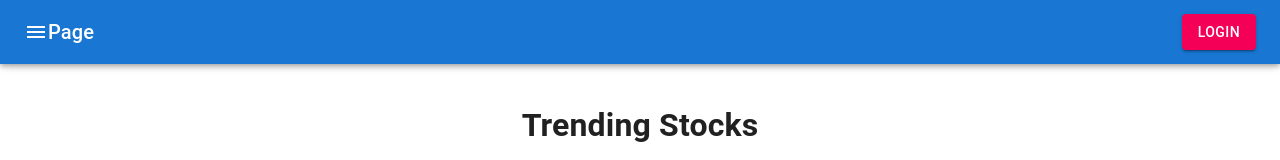
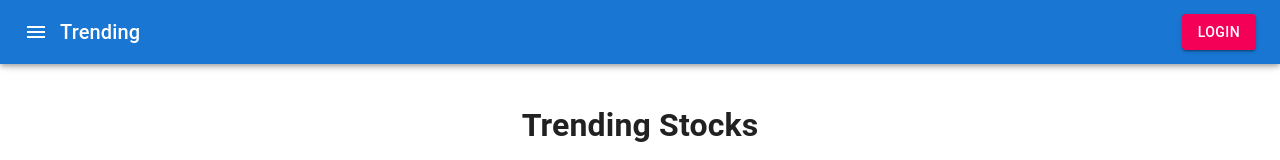
Before and after one commit to MatanNoach/StocksApp, a React (Create React App) app: page /trending in a window 1280 px wide. Shown: the top 160 px of the page. Built offline with nearby package versions, Linux system fonts and the light colour scheme.

Commit message:
adding page names

```diff
--- a/src/App.js
+++ b/src/App.js
@@ -32,7 +32,7 @@ class App extends Component {
                 path={p.path}
                 render={() => {
                   return (
-                  <Wrapper>
+                  <Wrapper page={p.name}>
                     {p.userOnly?
                     (// authenticated user? component. else, demand login
                       this.props.auth.token ? p.component : <Login/>
--- a/src/Pages.js
+++ b/src/Pages.js
@@ -7,26 +7,31 @@ import NotFound from "./components/Pages/NotFound";
 
 const wrappedPages = [
   {
+    name:"Trending",
     component: <Trending />,
     path: "/trending",
     userOnly: false,
   },
   {
+    name:"",
     component: <Login />,
     path: "/login",
     userOnly: false,
   },
   {
+    name:"Profile",
     component: <Profile />,
     path: "/profile",
     userOnly: true,
   },
   {
+    name:"Compare",
     component: <Compare />,
     path: "/compare",
-    userOnly: true,
+    userOnly: false,
   },
   {
+    name:"My Stocks",
     component: <MyStocks />,
     path: "/myStocks",
     userOnly: true,
--- a/src/components/Topbar.js
+++ b/src/components/Topbar.js
@@ -1,10 +1,10 @@
 import { Component } from "react";
 import LogoutButton from "./LogoutButton";
-import { Button } from "@material-ui/core";
+import { Button, IconButton } from "@material-ui/core";
 import { connect } from "react-redux";
 import MuiAppBar from "@mui/material/AppBar";
 import { styled } from "@mui/system";
-import { createTheme, IconButton, Toolbar, Typography,Box } from "@mui/material";
+import { createTheme, Toolbar, Typography, Box } from "@mui/material";
 import { ThemeProvider } from "@mui/system";
 import MenuIcon from "@mui/icons-material/Menu";
 const theme = createTheme();
@@ -37,7 +37,7 @@ class Topbar extends Component {
   render() {
     return (
       <ThemeProvider theme={theme}>
-        <Box sx={{display:"flex"}}>
+        <Box sx={{ display: "flex" }}>
           <AppBar
             position="fixed"
             open={this.props.open}
@@ -58,14 +58,16 @@ class Topbar extends Component {
                 variant="h6"
                 color="inherit"
                 noWrap
-                sx={{flexGrow: 1 }}
+                sx={{ flexGrow: 1 }}
               >
-                Page
+                {this.props.page}
               </Typography>
-              {this.props.auth.token ? <LogoutButton /> : (
-              <Button variant="contained" color="secondary" href="/myStocks">
-                Login
-              </Button>
+              {this.props.auth.token ? (
+                <LogoutButton />
+              ) : (
+                <Button variant="contained" color="secondary" href="/myStocks">
+                  Login
+                </Button>
               )}
             </Toolbar>
           </AppBar>
--- a/src/components/Wrapper.js
+++ b/src/components/Wrapper.js
@@ -25,6 +25,7 @@ class Wrapper extends Component {
           open={this.state.open}
           handleDrawer={this.handleDrawerOpen}
           drawerWidth={drawerWidth}
+          page={this.props.page}
         />
         <Sidebar
           open={this.state.open}
```
